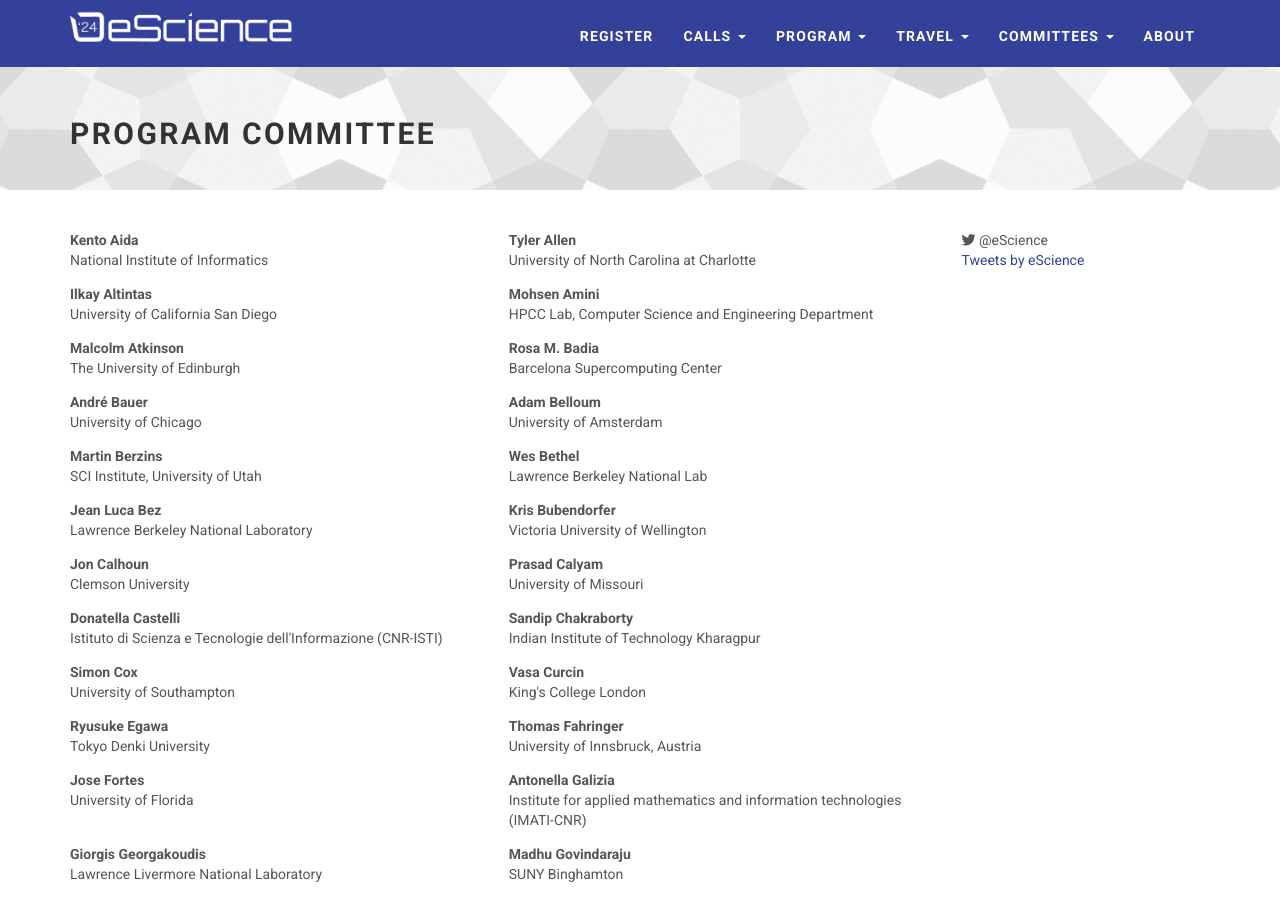
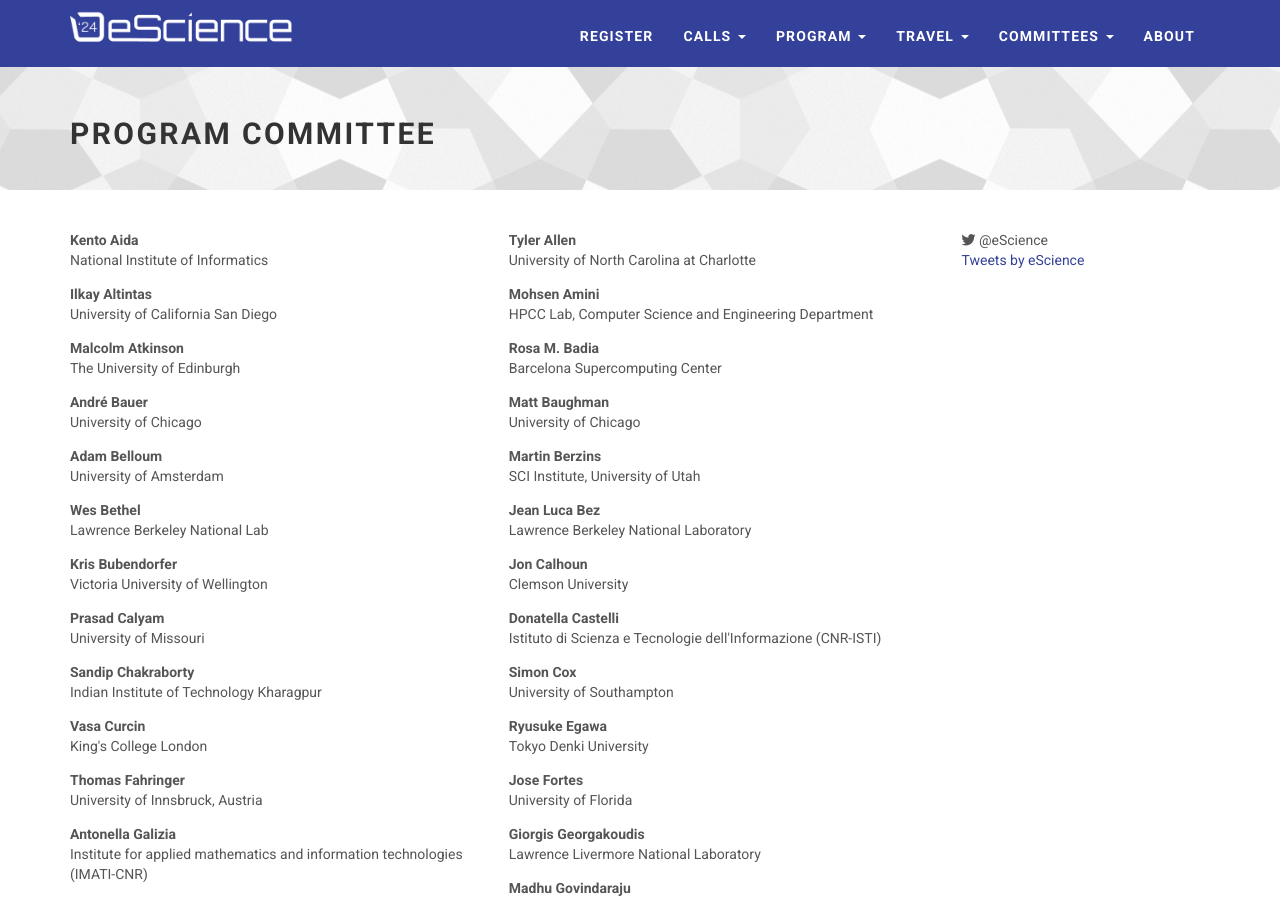
Before and after one commit to escience-conference/2024, a Jekyll site: the page built from pc.html, in a window 1280 px wide and 900 px high. Built offline with Jekyll 4.4.1, drawn with Linux system fonts in a browser that asks for light colours; nearby versions of some CDN libraries; comment, search, counter and statistics services are not loaded.

Commit message:
new tpc member + registration dates udpate

```diff
--- a/_data/program_committee.yml
+++ b/_data/program_committee.yml
@@ -17,6 +17,9 @@
   institution: Barcelona Supercomputing Center
 
 - name: André Bauer
+  institution: University of Chicago
+
+- name: Matt Baughman
   institution: University of Chicago
 
 - name: Adam Belloum
--- a/registration.html
+++ b/registration.html
@@ -65,11 +65,11 @@ title: Registration
             <th></th>
             <th>
                 Early Registration<br />
-                <span style="color: red">Up to the 12th of August</span>
+                <span style="color: red">Up to the 19th of August</span>
             </th>
             <th>
                 Late Registration<br />
-                <span style="color: red">From the 13th of August</span>
+                <span style="color: red">From the 20th of August</span>
             </th>
         </tr>
     </thead>
```
